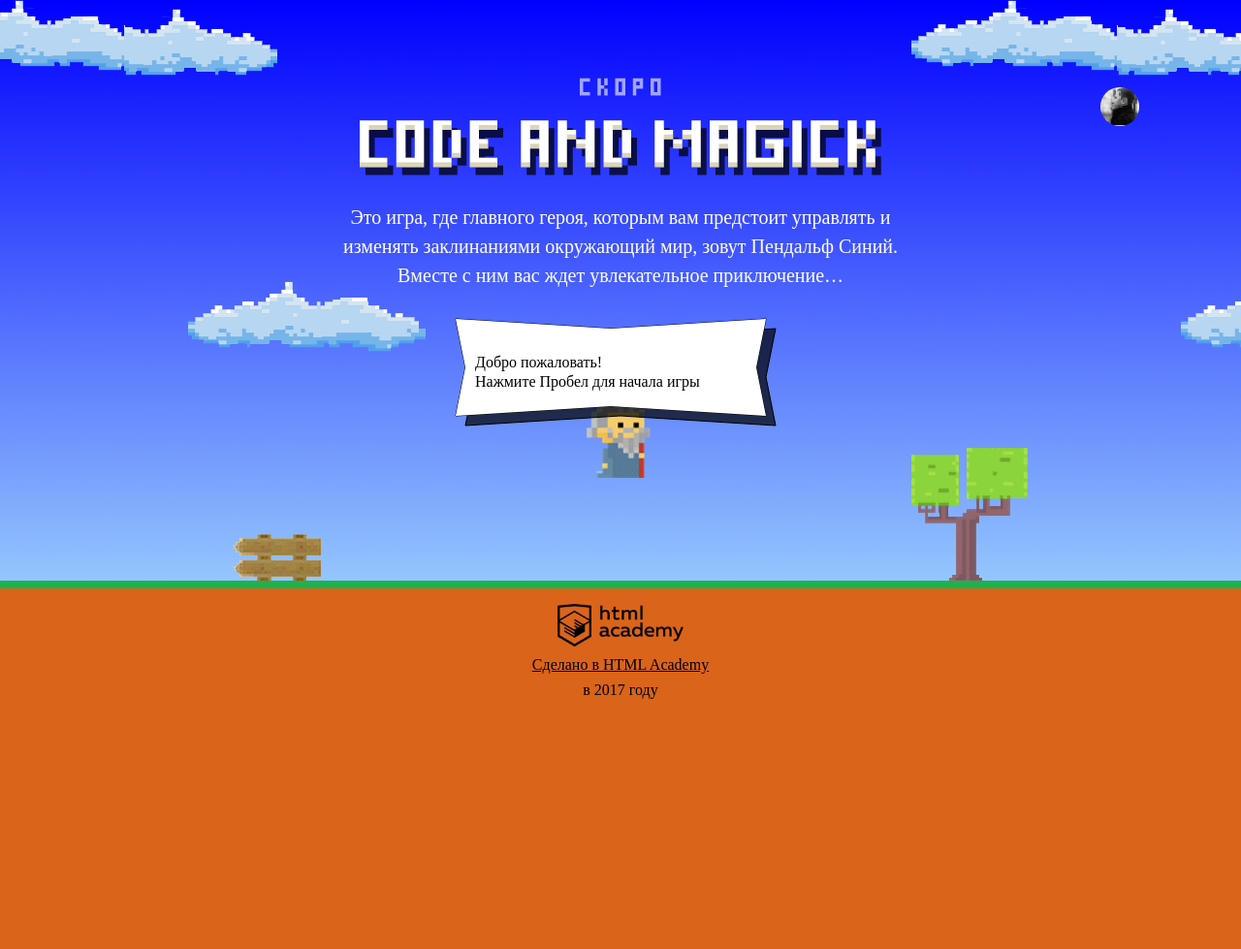
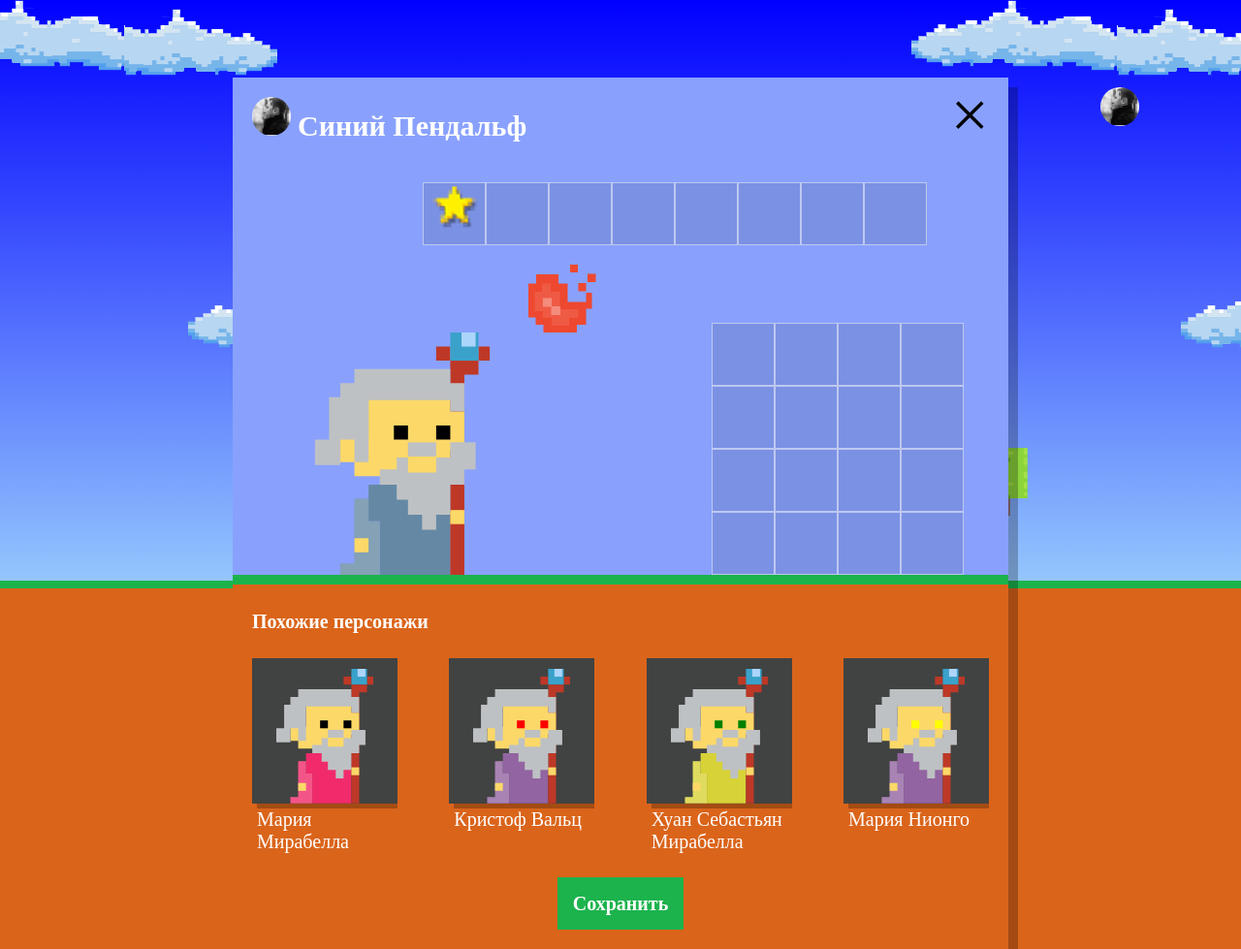
Before and after one commit to vadigru/code-and-magick-19, a website: page index.html in a window 1280 px wide. Shown: the whole page at 97% size. Before the commit the page ends 800 px from the top, so only its background shows below. Drawn offline with Linux system fonts and the light colour scheme; a web font is replaced by a local one.

Commit message:
Generates random data and renders pictures

```diff
--- a/index.html
+++ b/index.html
@@ -202,6 +202,7 @@
   };
 </script>
 <script src="js/stat.js"></script>
+<script src="js/setup.js"></script>
 <script src="js/game.js"></script>
 </body>
 </html>
--- /dev/null
+++ b/js/setup.js
@@ -0,0 +1,48 @@
+'use strict';
+var WIZARD_NAMES = ['Иван', 'Хуан Себастьян', 'Мария', 'Кристоф', 'Виктор', 'Юлия', 'Люпита', 'Вашингтон'];
+var WIZARD_SURNAMES = ['да Марья', 'Верон', 'Мирабелла', 'Вальц', 'Онопко', 'Топольницкая', 'Нионго', 'Ирвинг'];
+var COAT_COLORS = ['rgb(101, 137, 164)', 'rgb(241, 43, 107)', 'rgb(146, 100, 161)', 'rgb(56, 159, 117)', 'rgb(215, 210, 55)', 'rgb(0, 0, 0)'];
+var EYE_COLORS = ['black', 'red', 'blue', 'yellow', 'green'];
+var WIZARDS_COUNT = 4;
+var setupWindow = document.querySelector('.setup');
+var similarList = setupWindow.querySelector('.setup-similar-list');
+var data = [];
+
+setupWindow.classList.remove('hidden');
+
+var getRandom = function (array) {
+  return array[Math.floor(Math.random() * array.length)];
+};
+
+var generateData = function (count) {
+  for (var i = 0; i < count; i++) {
+    data[i] = {
+      name: getRandom(WIZARD_NAMES) + ' ' + getRandom(WIZARD_SURNAMES),
+      coatColor: getRandom(COAT_COLORS),
+      eyesColor: getRandom(EYE_COLORS)
+    };
+  }
+  return data;
+};
+
+generateData(WIZARDS_COUNT);
+
+var renderWizards = function (obj) {
+  var template = document.querySelector('#similar-wizard-template').content.querySelector('.setup-similar-item');
+  var templateElement = template.cloneNode(true);
+  templateElement.querySelector('.setup-similar-label').textContent = obj.name;
+  templateElement.querySelector('.wizard-coat').style.fill = obj.coatColor;
+  templateElement.querySelector('.wizard-eyes').style.fill = obj.eyesColor;
+  return templateElement;
+};
+
+var buildFragment = function (array) {
+  var fragment = document.createDocumentFragment();
+  array.forEach(function (item) {
+    fragment.appendChild(renderWizards(item));
+  });
+  return fragment;
+};
+
+similarList.appendChild(buildFragment(data));
+setupWindow.querySelector('.setup-similar').classList.remove('hidden');
```
